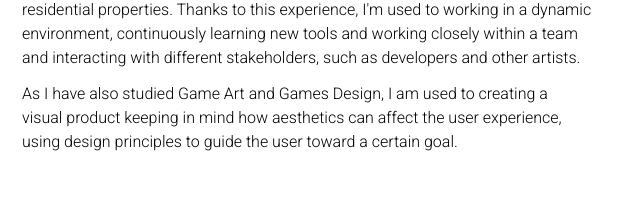
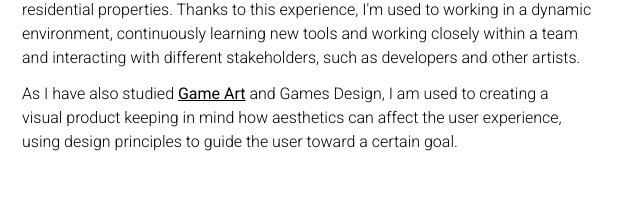
Before and after one commit to Frannn3D/portfolio-website, a plain HTML site: page about.html in a window 1280 px wide. Shown: the part 322-525 px from the top of the page, 42-682 px from the left. Drawn offline with nearby package versions, Linux system fonts and the light colour scheme; a web font is replaced by a local one.

```diff
--- a/about.html
+++ b/about.html
@@ -61,7 +61,7 @@
       <div class="row">
         <div class="col-md-6 col-lg-6 space-right12-lg">
           <p>In my role as a 3D Artist, I was tasked with creating precise 3D models of residential properties.  Thanks to this experience, I'm used to working in a dynamic environment, continuously learning new tools and working closely within a team and interacting with different stakeholders,  such as developers and other artists.</p>
-          <p>As I have also studied Game Art and Games Design, I am used to creating a visual product keeping in mind how aesthetics can affect the user experience, using design principles to guide the user toward a certain goal. </p>
+          <p>As I have also studied <a href="fransgameart.net">Game Art</a> and Games Design, I am used to creating a visual product keeping in mind how aesthetics can affect the user experience, using design principles to guide the user toward a certain goal. </p>
         </div>
         <div class="col-md-6 col-lg-6 space-left2-md space-left40-lg">
           <p>After a few years of creating 3D models for both my personal projects and professionally, I came to the realization that I was more interested in the analytical and cognitive side of design and decided to study UI Design.</p>
```
